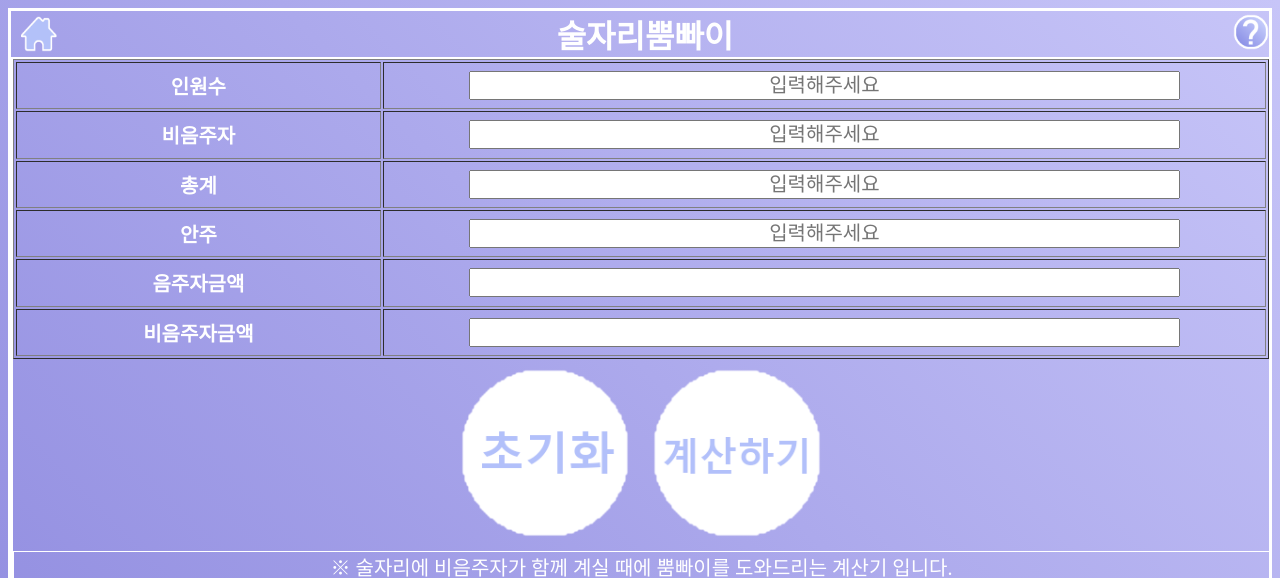
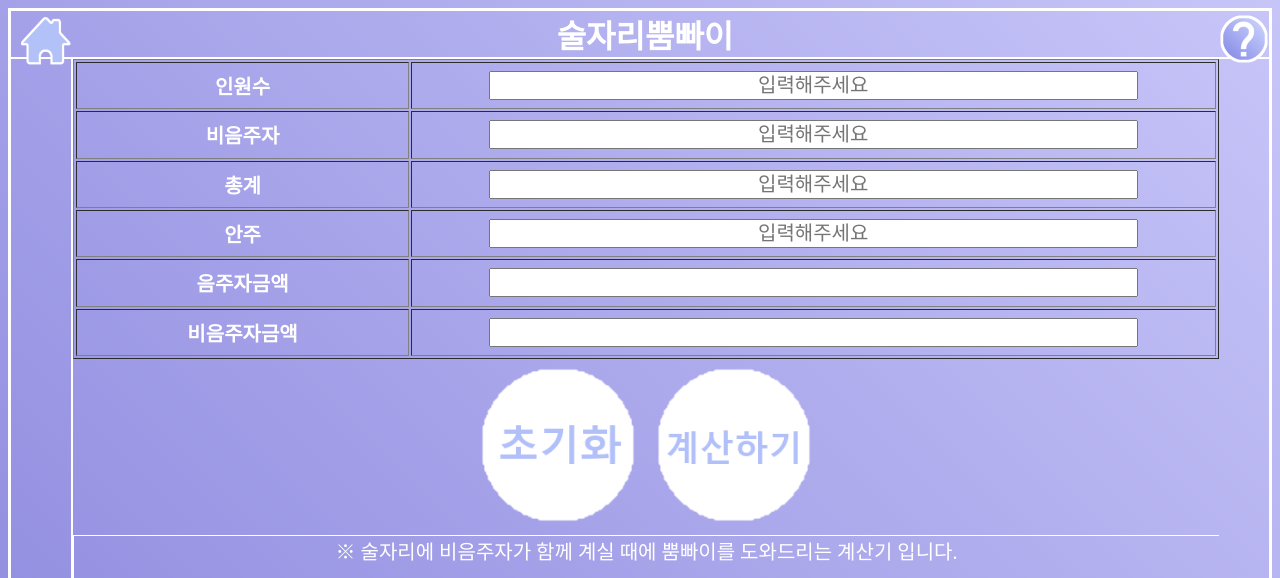
Before and after one commit to watoo6974/double.J, a PHP site: page /html/drink.html in a window 1280 px wide. Shown: the top 578 px of the page. Run offline with PHP 8.4, Linux system fonts and the light colour scheme.

Commit message:
Add files via upload

```diff
--- a/css/drink.css
+++ b/css/drink.css
@@ -10,6 +10,7 @@ html body {
   display : grid;
   grid-template-rows: 3fr 1fr;
   border-left: 2px solid white;
+
 }
 .board{
 
@@ -69,7 +70,7 @@ input { width: 80%;
   width: 36px;
   float: right;
   margin-top: 3px;
-
+  width: 4%;
 }
 
 .home{
@@ -79,5 +80,5 @@ input { width: 80%;
 }
 h1 img{
   margin-top: 5px;
-  width: 36px;
+  width: 4%;
 }
--- a/css/random.css
+++ b/css/random.css
@@ -93,11 +93,12 @@ p {
 }
 
 .home{
-
+  width: 4%;
   float: left;
   margin-left: 10px;
 }
 h1 img{
   margin-top: 5px;
   width: 36px;
+  width: 4%;
 }
```
